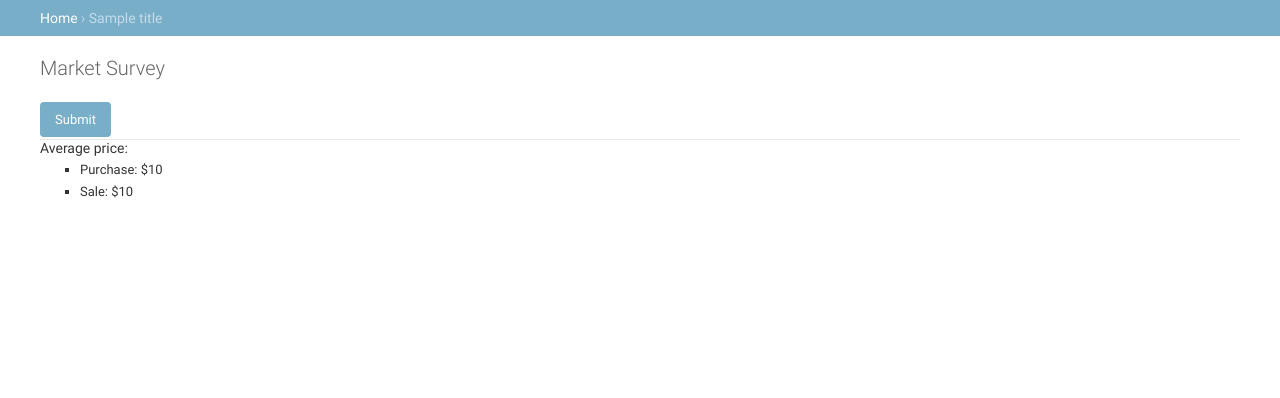
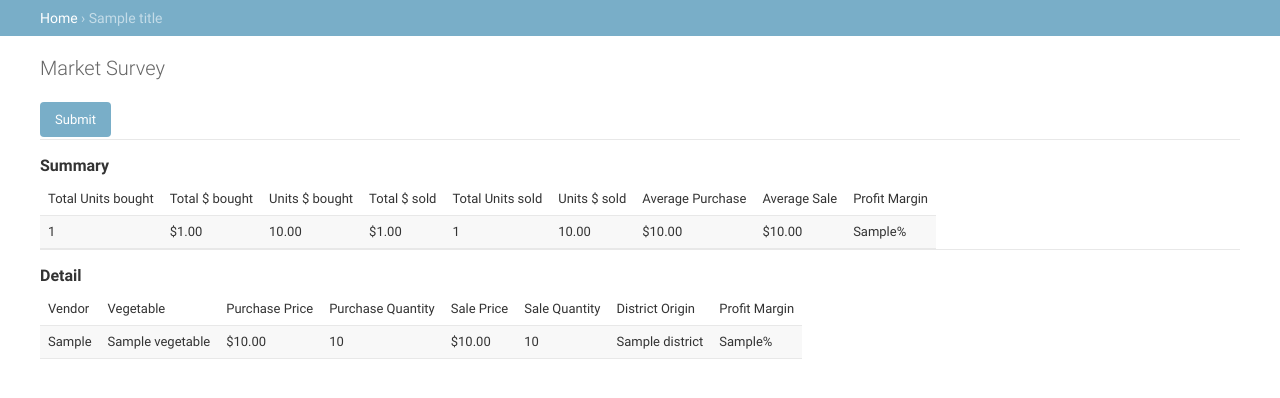
Before and after one commit to catalpainternational/dai, a Django app: template market_survey/templates/market_survey/average.html in a window 1280 px wide. Shown: the part 48-446 px from the top of the page. Run offline with Django 3.2, Linux system fonts and the light colour scheme; the template is opened without the code that fills it: most values are stand-ins (such as "Sample title", 1, 10 or a date in 2020).

Commit message:
fleshed out summary information for the average page

```diff
--- a/market_survey/filters.py
+++ b/market_survey/filters.py
@@ -5,11 +5,11 @@ from models import Commodity
 
 
 class CommodityFilter(django_filters.FilterSet):
-    purchase_price = django_filters.NumberFilter(lookup_type=['lte', 'gte', 'exact'])
+    #purchase_price = django_filters.NumberFilter(lookup_type=['lte', 'gte', 'exact'])
 
     class Meta:
         model = Commodity
-        fields = ['vegetable', 'vendor_survey__marketplace', 'vendor_survey__season', ]
+        fields = ['vegetable', 'district', 'vendor_survey__marketplace', 'vendor_survey__season']
 
     def __init__(self, *args, **kwargs):
         super(CommodityFilter, self).__init__(*args, **kwargs)
--- a/market_survey/models.py
+++ b/market_survey/models.py
@@ -114,7 +114,7 @@ class Commodity(models.Model):
     sale_price = models.FloatField(_('price (sell)'))
 
      # Distritu nebe mak kuda modo hirak ne'e
-    district = models.CharField(max_length=128, choices=DISTRICTS)
+    district = models.CharField(_('District Origin'), max_length=128, choices=DISTRICTS)
 
     class Meta:
         verbose_name = _('Commodity')
@@ -127,7 +127,7 @@ class Commodity(models.Model):
     def profit_margin(self,):
         wholesale_price = self.purchase_price * self.purchase_quantity
         retail_price = self.sale_price * self.sale_quantity
-        return (retail_price - wholesale_price / wholesale_price)
+        return int((self.sale_price - self.purchase_price) / self.purchase_price * 100)
 
 
 class VendorSurvey(models.Model):
--- a/market_survey/templates/market_survey/average.html
+++ b/market_survey/templates/market_survey/average.html
@@ -14,10 +14,60 @@ p {padding: 5px;}
     </form>
     <hr>
     <div>
-     {% trans "Average price"%}:
-     <ul>
-       <li>{% trans "Purchase"%}:  ${{ avg_purchase }}</li>
-       <li>{% trans "Sale"%}:  ${{ avg_sale }}</li>
-     </ul>
+     <h2>{% trans "Summary"%}</h2>
+     <table>
+        <tr>
+            <td> {% trans 'Total Units bought' %} </td>
+            <td> {% trans 'Total $ bought' %} </td>
+            <td> {% trans 'Units $ bought' %} </td>
+            <!--td> {% trans 'Total units (gr)' %} </td-->
+            <td> {% trans 'Total $ sold' %} </td>
+            <td> {% trans 'Total Units sold' %} </td>
+            <td> {% trans 'Units $ sold' %} </td>
+            <!--td> {% trans 'Total units (gr)' %} </td-->
+            <td> {% trans "Average Purchase" %} </td>
+            <td> {% trans "Average Sale" %} </td>
+            <td> {% trans "Profit Margin" %} </td>
+        </tr>
+        <tr>
+            <td> {{ total_units_bought }} </td>
+            <td> ${{ total_dollars_bought|floatformat:2 }} </td>
+            <td> {{ unit_dollars_bought|floatformat:2 }} </td>
+            <td> ${{ total_dollars_sold|floatformat:2 }} </td>
+            <td> {{ total_units_sold }} </td>
+            <td> {{ unit_dollars_sold|floatformat:2 }} </td>
+            <td> ${{ avg_purchase|floatformat:2 }} </td>
+            <td> ${{ avg_sale|floatformat:2 }} </td>
+            <td> {{ profit_margin }}% </td>
+        </tr>
+     </table>
+    </div>
+    <hr>
+    <div>
+        <h2> {% trans 'Detail' %} </h2>
+        <table>
+            <tr>
+                <td>{% trans 'Vendor' %}</td>
+                <td>{% trans 'Vegetable' %}</td>
+                <td>{% trans 'Purchase Price' %}</td>
+                <td>{% trans 'Purchase Quantity' %}</td>
+                <td>{% trans 'Sale Price' %}</td>
+                <td>{% trans 'Sale Quantity' %}</td>
+                <td>{% trans 'District Origin' %}</td>
+                <td>{% trans 'Profit Margin' %}</td>
+            </tr>
+        {% for obj in filter %}
+            <tr>
+                <td> {{ obj.vendor_survey}} </td>
+                <td> {{ obj.vegetable }} </td>
+                <td> ${{ obj.purchase_price|floatformat:2 }} </td>
+                <td> {{ obj.purchase_quantity }} </td>
+                <td> ${{ obj.sale_price|floatformat:2 }} </td>
+                <td> {{ obj.sale_quantity }} </td>
+                <td> {{ obj.district }} </td>
+                <td> {{ obj.profit_margin }}% </td>
+            </tr>
+        {% endfor %}
+        </table>
     </div>
 {% endblock %}
--- a/market_survey/templates/market_survey/filter.html
+++ b/market_survey/templates/market_survey/filter.html
@@ -21,6 +21,7 @@ p {padding: 5px;}
                 <td>{% trans 'Purchase Price' %}</td>
                 <td>{% trans 'Purchase Quantity' %}</td>
                 <td>{% trans 'Sale Price' %}</td>
+                <td>{% trans 'Sale Quantity' %}</td>
                 <td>{% trans 'District Origin' %}</td>
                 <td>{% trans 'Profit Margin' %}</td>
             </tr>
@@ -31,6 +32,7 @@ p {padding: 5px;}
                 <td> ${{ obj.purchase_price|floatformat:2 }} </td>
                 <td> {{ obj.purchase_quantity }} </td>
                 <td> ${{ obj.sale_price|floatformat:2 }} </td>
+                <td> {{ obj.sale_quantity }} </td>
                 <td> {{ obj.district }} </td>
                 <td> {{ obj.profit_margin }}% </td>
             </tr>
```
Also changed, not shown: market_survey/views.py (+40 -4 lines).
